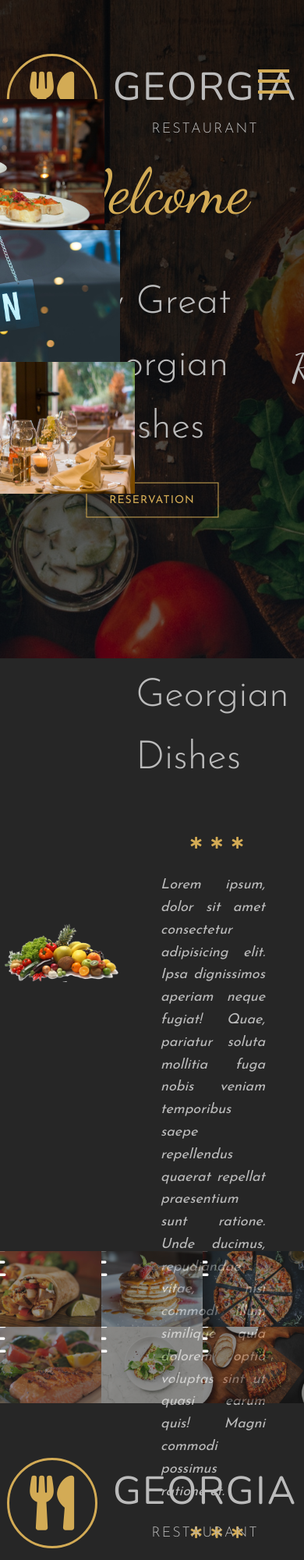
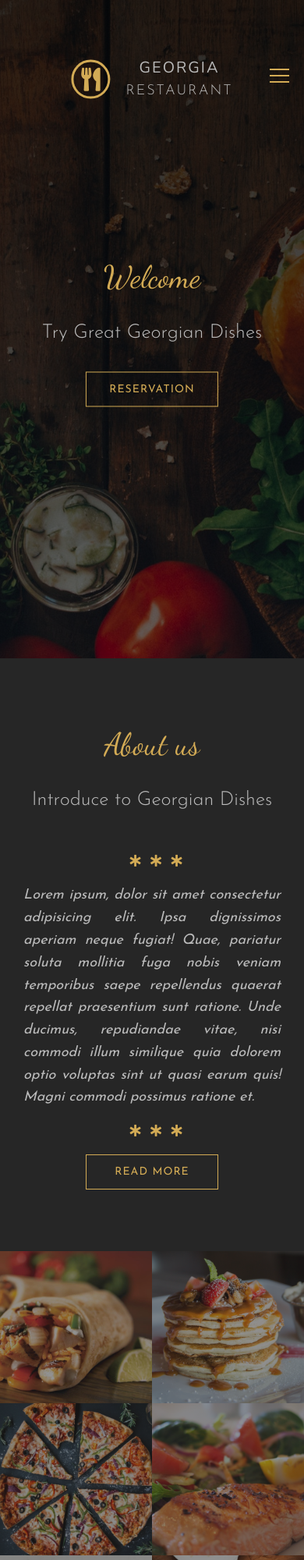
Before and after one commit to pswebcom/restaurant-sass, a plain HTML site: page index.html in a window 390 px wide. Shown: the top 2000 px of the page at 78% size. Drawn offline with nearby package versions, Linux system fonts and the light colour scheme.

Commit message:
responsiveness completed

```diff
--- a/scss/_components.scss
+++ b/scss/_components.scss
@@ -5,6 +5,16 @@
   top: 10%;
   right: 5%;
   z-index: 300;
+
+  @media (max-width: 1000px) {
+    width: 30px;
+    height: 30px;
+  }
+
+  @media (max-width: 500px) {
+    width: 25px;
+    height: 25px;
+  }
 
   .menu {
     @extend %fullSpace;
@@ -20,6 +30,13 @@
       background-color: $color-primary;
       transition: all 0.5s 0.5s;
       transform-origin: right;
+      @media (max-width: 1000px) {
+        height: 3px;
+      }
+
+      @media (max-width: 500px) {
+        height: 2px;
+      }
     }
   }
 }
@@ -34,12 +51,31 @@
   text-decoration: none;
   margin-right: 20px;
   @include flexLayout;
+  @media (max-width: 1000px) {
+    font-size: 50px;
+    width: 90px;
+    height: 90px;
+  }
+
+  @media (max-width: 550px) {
+    font-size: 30px;
+    width: 50px;
+    height: 50px;
+  }
 }
 .main-name {
   font-family: $font-nunito;
   font-size: 50px;
   color: $color-gray;
   @include fontStyling;
+  @media (max-width: 1000px) {
+    font-size: 40px;
+  }
+
+  @media (max-width: 550px) {
+    font-size: 20px;
+    text-align: center;
+  }
 }
 
 .sub-name {
@@ -52,18 +88,58 @@
 
 .main-heading {
   font-family: $font-dancing-script;
-  font-size: 80px;
+  font-size: 100px;
   font-weight: 300;
   color: $color-primary;
   margin-bottom: 40px;
+
+  @media (max-width: 1820px) {
+    font-size: 80px;
+  }
+  @media (max-width: 1000px) {
+    font-size: 60px;
+  }
+  @media (max-width: 550px) {
+    margin-bottom: 20px;
+    font-size: 40px;
+  }
+
+  @media (max-width: 375px) {
+    margin-bottom: 10px;
+    font-size: 30px;
+  }
 }
 
 .sub-heading {
   font-family: $font-josefin;
-  font-size: 50px;
+  font-size: 80px;
   font-weight: 300;
   color: $color-gray;
-  margin-bottom: 30px;
+  margin-bottom: 60px;
+  text-align: center;
+
+  @media (max-width: 1820px) {
+    font-size: 55px;
+    margin-bottom: 40px;
+  }
+
+  @media (max-width: 1300px) {
+    font-size: 40px;
+    margin-bottom: 30px;
+  }
+
+  @media (max-width: 1000px) {
+    font-size: 30px;
+  }
+
+  @media (max-width: 450px) {
+    font-size: 25px;
+  }
+
+  @media (max-width: 375px) {
+    font-size: 21px;
+    margin-bottom: 0px;
+  }
 }
 
 .main-btn {
@@ -80,6 +156,13 @@
   cursor: pointer;
   transition: all 0.4s;
 
+  @media (max-width: 375px) {
+    font-size: 12px;
+    padding: 5px 0;
+    width: 140px;
+    height: 25px;
+  }
+
   &:hover {
     background-color: $color-primary;
     color: $color-dark;
@@ -91,6 +174,11 @@
   height: 25vw;
   position: relative;
   overflow: hidden;
+
+  @media (max-width: 550px) {
+    min-width: 50%;
+    height: 50vw;
+  }
 
   &:hover .card-overlay {
     left: 0;
@@ -110,10 +198,26 @@
     z-index: 10;
     transition: left 0.7s;
 
+    @media (max-width: 1000px) {
+      font-size: 16px;
+    }
+
     &-heading {
       @include fontStyling;
       font-family: $font-nunito;
       font-size: 50px;
+
+      @media (max-width: 1000px) {
+        font-size: 28px;
+      }
+
+      @media (max-width: 700px) {
+        font-size: 26px;
+      }
+
+      @media (max-width: 375px) {
+        font-size: 22px;
+      }
     }
 
     &-para {
@@ -121,6 +225,10 @@
       font-family: $font-josefin;
       font-size: 30px;
       margin-bottom: 30px;
+      @media (max-width: 1000px) {
+        font-size: 22px;
+        margin-bottom: 15px;
+      }
     }
 
     &-btn {
@@ -133,6 +241,12 @@
       letter-spacing: 1px;
       border-radius: 30px;
       border: 1px solid $color-primary;
+
+      @media (max-width: 700px) {
+        font-size: 10px;
+        width: 120px;
+        height: 30px;
+      }
     }
   }
 
--- a/scss/_layout.scss
+++ b/scss/_layout.scss
@@ -10,12 +10,27 @@
       height: 100vh;
       background-color: $color-dark;
       position: fixed;
-      left: -50vw;
+      left: -180vw;
       transition: left 0.5s cubic-bezier(1, 0, 0, 1);
 
+      @media (max-width: 800px) {
+        display: none;
+      }
+
       .left-img {
-        width: 300px;
+        width: 50%;
         position: absolute;
+
+        @media (max-width: 1800px) {
+          width: 55%;
+        }
+        @media (max-width: 1300px) {
+          width: 70%;
+        }
+
+        // @media (max-width: 642px) {
+        //   width: 150px;
+        // }
       }
 
       .left-img-1 {
@@ -41,6 +56,11 @@
       position: fixed;
       right: -50vw;
       transition: right 0.5s cubic-bezier(1, 0, 0, 1);
+
+      @media (max-width: 800px) {
+        width: 100vw;
+        right: -100vw;
+      }
 
       @include flexLayout;
     }
@@ -107,12 +127,18 @@
     color: #fff;
     @include flexLayout;
     @include centering(15%);
+
+    @media (max-width: 550px) {
+      @include centering(12%);
+    }
   }
 
   &-banner {
     font-family: $font-dancing-script;
     text-align: center;
     @include centering(50%);
+    width: 98%;
+    margin: 0 auto;
   }
 }
 
@@ -124,6 +150,10 @@
   &-left {
     width: 40%;
     position: relative;
+
+    @media (max-width: 800px) {
+      display: none;
+    }
 
     img {
       width: 100%;
@@ -138,8 +168,29 @@
     align-items: center;
     padding: 50px;
 
+    @media (max-width: 1200px) {
+      padding: 20px;
+    }
+
+    @media (max-width: 800px) {
+      width: 100%;
+    }
+
+    @media (max-width: 550px) {
+      padding: 30px;
+    }
+
+    @media (max-width: 375px) {
+      padding-right: 15px;
+      padding-left: 15px;
+    }
+
     .stars {
       margin: 30px 0;
+
+      @media (max-width: 550px) {
+        margin: 20px 0;
+      }
     }
 
     .star {
@@ -154,6 +205,10 @@
       font-style: italic;
       color: $color-gray;
       text-align: justify;
+
+      @media (max-width: 375px) {
+        font-size: 13px;
+      }
     }
   }
 }
@@ -192,6 +247,10 @@
       color: $color-gray;
       transition: color 0.7s;
 
+      @media (max-width: 500px) {
+        font-size: 30px;
+      }
+
       &:hover {
         color: $color-primary;
       }
@@ -203,5 +262,14 @@
     font-size: 18px;
     color: $color-gray;
     @include fontStyling;
+    text-align: center;
+
+    @media (max-width: 800px) {
+      font-size: 14px;
+    }
+
+    @media (max-width: 550px) {
+      font-size: 12px;
+    }
   }
 }
```
Also changed, not shown: css/main.css.
